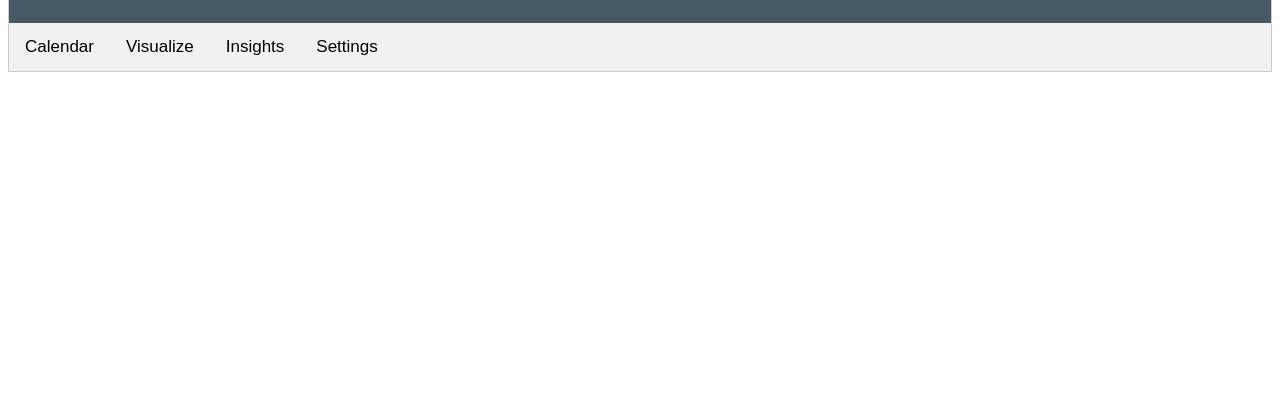
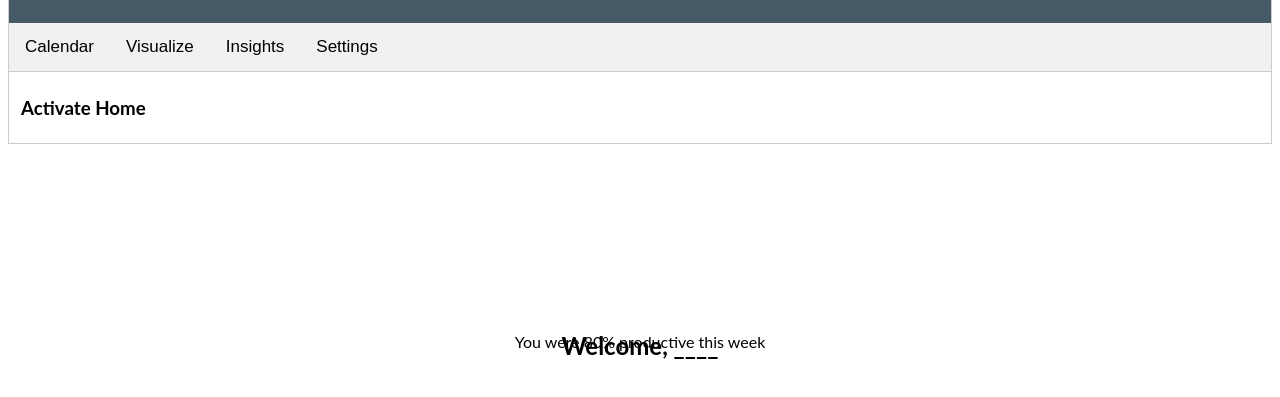
Before and after one commit to Rayyaan-Mustafa/Activate_Productivity_Manager, a plain HTML site: page index.html in a window 1280 px wide. Shown: the part 75-472 px from the top of the page. Drawn offline with nearby package versions, Linux system fonts and the light colour scheme.

Commit message:
Homepage is now default tab that opens

```diff
--- a/dashboard.css
+++ b/dashboard.css
@@ -11,6 +11,7 @@ h1{
     border: none;
 
 }
+
 
 /* Style the tab */
 .tab {
@@ -50,6 +51,15 @@ h1{
   border: 1px solid #ccc;
   border-top: none;
 }
+
+.homeText {
+  position: absolute;
+  left: 50%;
+  top: 50%;
+  transform: translateX(-50%) translateY(-50%);
+  border:none;
+}
+
 
 .btn {
   text-align: center;
--- a/index.html
+++ b/index.html
@@ -209,11 +209,14 @@
 
   <div id="Activate" class="tabcontent">
     <h3>Activate Home</h3>
-    <p>insert home stuff here</p>
+    <h2 class="homeText">Welcome, ____</h2>
+    <p class="homeText">You were 80% productive this week</p>
   </div>
 
-
-
+<!-- below script is used to make home page the default that pops up-->
+<script type="text/javascript">
+  document.getElementsByClassName('tablinks')[0].click()
+</script>
 </body>
 
 </html>
```
Also changed, not shown: main.js (line endings or trailing spaces), 1 other file.
